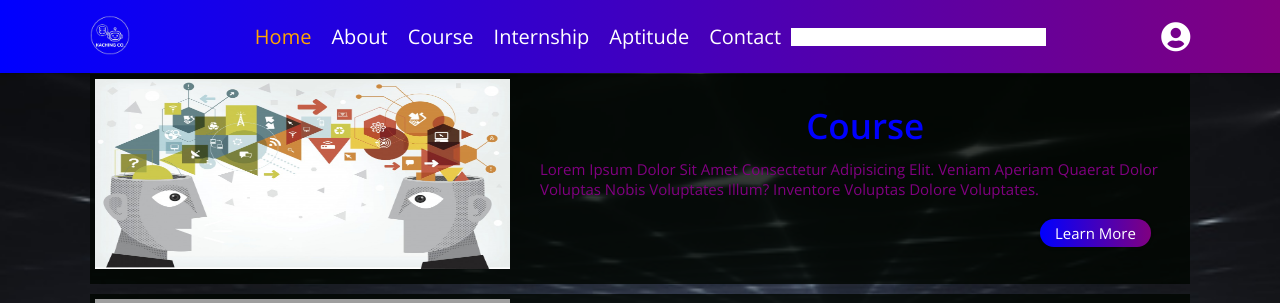
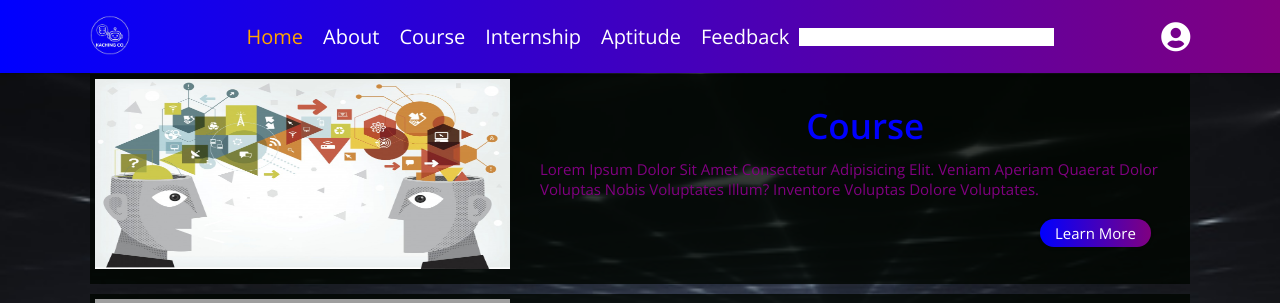
Before and after one commit to MuffinC/SE200SoftwareEnginerring, a PHP site: page / in a window 1280 px wide. Shown: the top 303 px of the page. Run offline with PHP 8.4, Linux system fonts and the light colour scheme; some libraries are stand-ins or nearby versions; grey boxes are pictures that could not be loaded.

Commit message:
add feedback

```diff
--- a/css/style.css
+++ b/css/style.css
@@ -244,6 +244,7 @@ header .navbar ul li{
     margin: 0;
 }
 
+.feedback,
 .internship,
 .course,
 .home{
--- a/index.html
+++ b/index.html
@@ -44,7 +44,7 @@
             <li><a class="navbutton" href="#course">course</a></li>
             <li><a class="navbutton" href="#internship">internship</a></li>
             <li><a class="navbutton" href="#aptitude">aptitude</a></li>
-            <li><a class="navbutton" href="#contact">contact</a></li>
+            <li><a class="navbutton" href="#Feedback">feedback</a></li>
 	    <form>
                 <input type="text" id="txt1" size="30"
                 onkeyup="showResult(this.value)">
```
